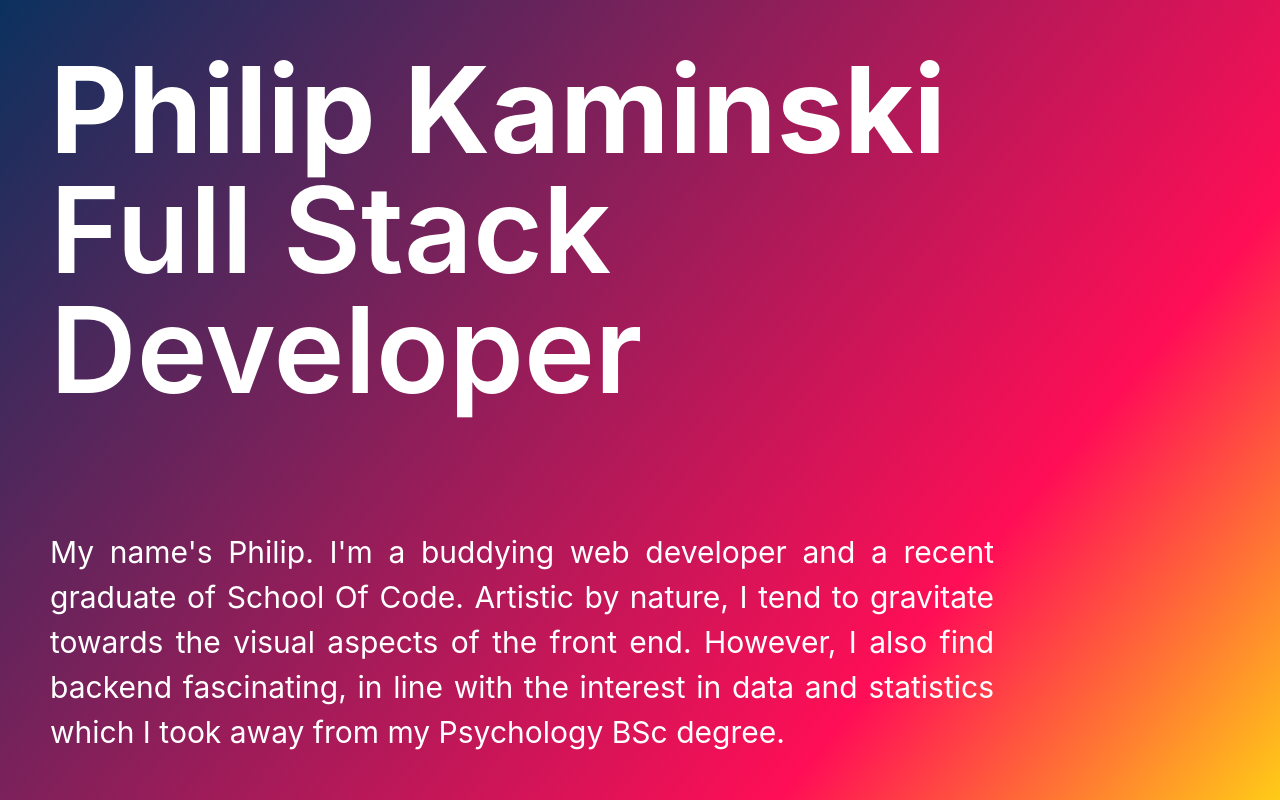
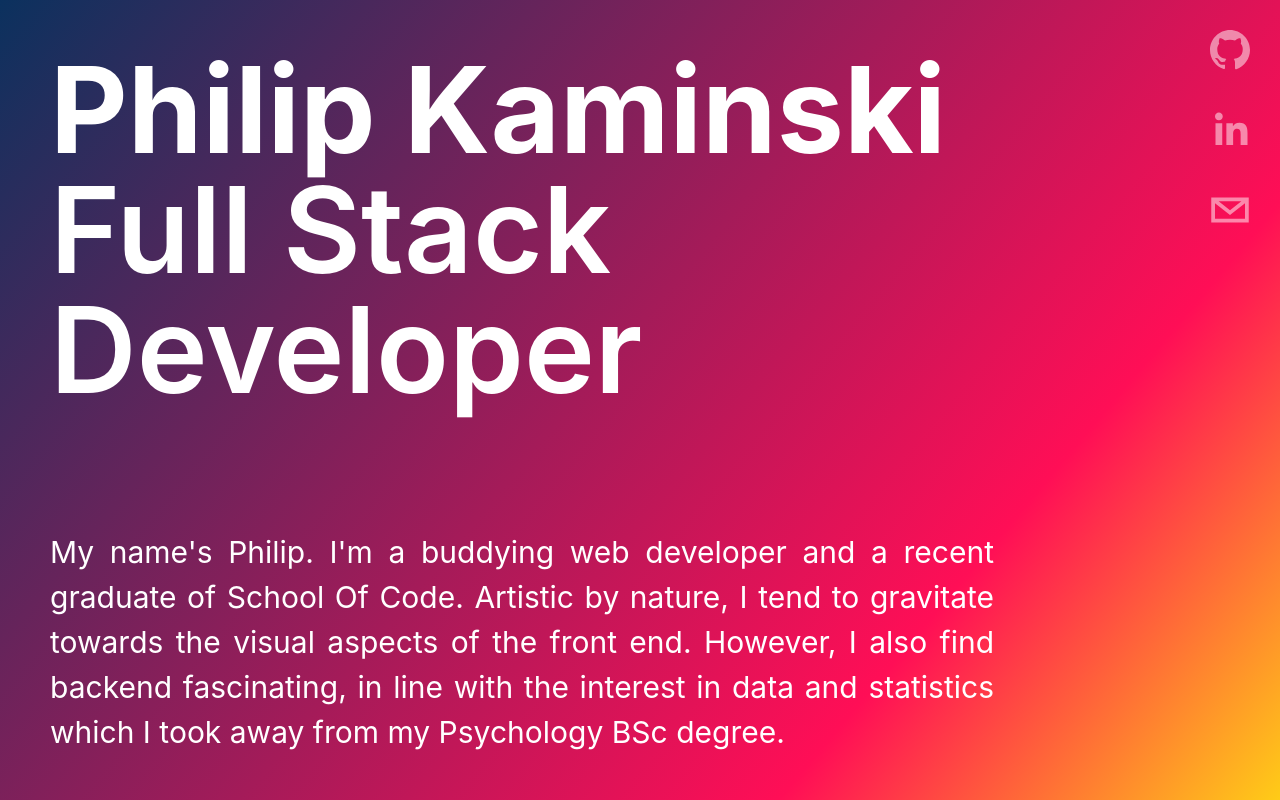
Before and after one commit to AureaFlamma/portfolio_vercel, a Next.js app: page / in a window 1280 px wide. Shown: the top 800 px of the page. Built offline with nearby package versions, Linux system fonts and the light colour scheme.

Commit message:
Got somewhere with the Socisl Nav

```diff
--- /dev/null
+++ b/components/SocialsNav.jsx
@@ -0,0 +1,21 @@
+import React from 'react';
+import {Flex, Spacer, Text, Icon} from "@chakra-ui/react";
+import { SocialIcon } from 'react-social-icons';
+import SocialsData from '../libs/SocialsData';
+
+
+const SocialsNav = () => {
+    return (
+        <Flex direction="column" position="fixed" top="10px" right="10px">
+{SocialsData.map((social, i) => (
+<SocialIcon url={social.link} key={i} fgColor="#ffffff80" bgColor='none' style={{ height: 80, width: 80 }}/>
+        ))}
+        </Flex>
+    )
+}
+
+export default SocialsNav
+
+{/* <SocialIcon url="https://github.com/AureaFlamma/" fgColor="#ffffff80" bgColor='none' style={{ height: 80, width: 80 }}/> */}
+{/* <SocialIcon url={social.link} key={i} fgColor="#ffffff80" bgColor='none' style={{ height: 80, width: 80 }}/> */}
+{/* <Icon as={SocialIcon} url={social.link} key={i} color={"red"}/> */}
--- /dev/null
+++ b/libs/SocialsData.js
@@ -0,0 +1,3 @@
+const SocialsData = [{name:"github", link:"https://github.com/AureaFlamma/"}, {name:"linkedin", link:"https://www.linkedin.com/in/kaminskp/"}, {name:"gmail", link:"mailto:philip.doge.kaminski@gmail.com"}];
+
+export default SocialsData;
--- a/package.json
+++ b/package.json
@@ -15,7 +15,8 @@
     "framer-motion": "^6.5.1",
     "next": "12.2.5",
     "react": "18.2.0",
-    "react-dom": "18.2.0"
+    "react-dom": "18.2.0",
+    "react-social-icons": "^5.14.0"
   },
   "devDependencies": {
     "eslint": "8.22.0",
--- a/pages/index.js
+++ b/pages/index.js
@@ -3,6 +3,7 @@ import TextCard from "../components/TextCard";
 import Projects from "../components/Projects";
 import { Flex, Spacer } from "@chakra-ui/react";
 import Lorem from "../libs/Lorem";
+import SocialsNav from "../components/SocialsNav";
 
 export default function Index() {
   return (
@@ -24,6 +25,7 @@ export default function Index() {
         <Projects />
         <Spacer my="2.5vh" />
         <TextCard title={`About`} paragraph={Lorem.about} />
+        <SocialsNav/>
       </Flex>
     </div>
   );
```
Also changed, not shown: 1 other file (tests, documents, lock files or other folders).
